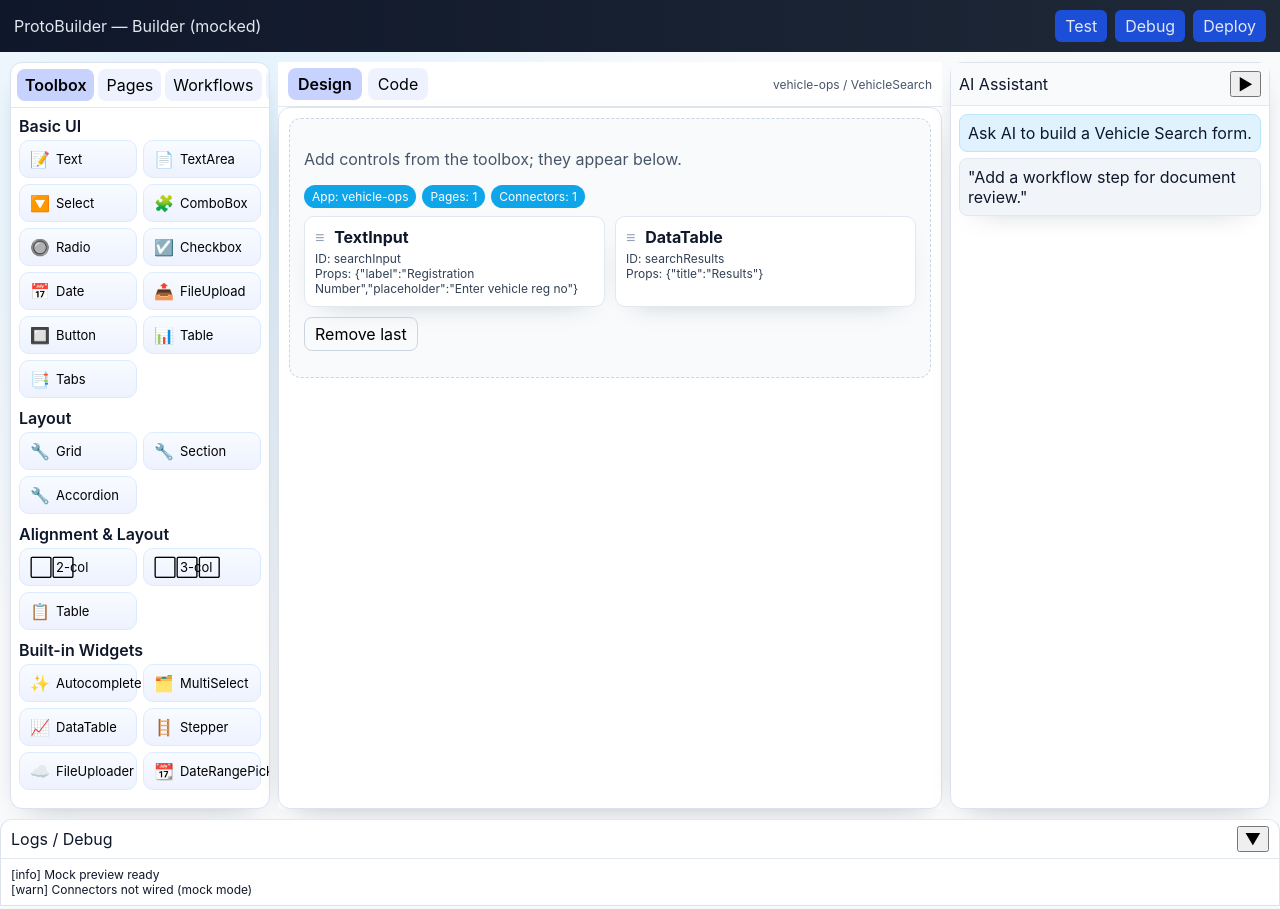
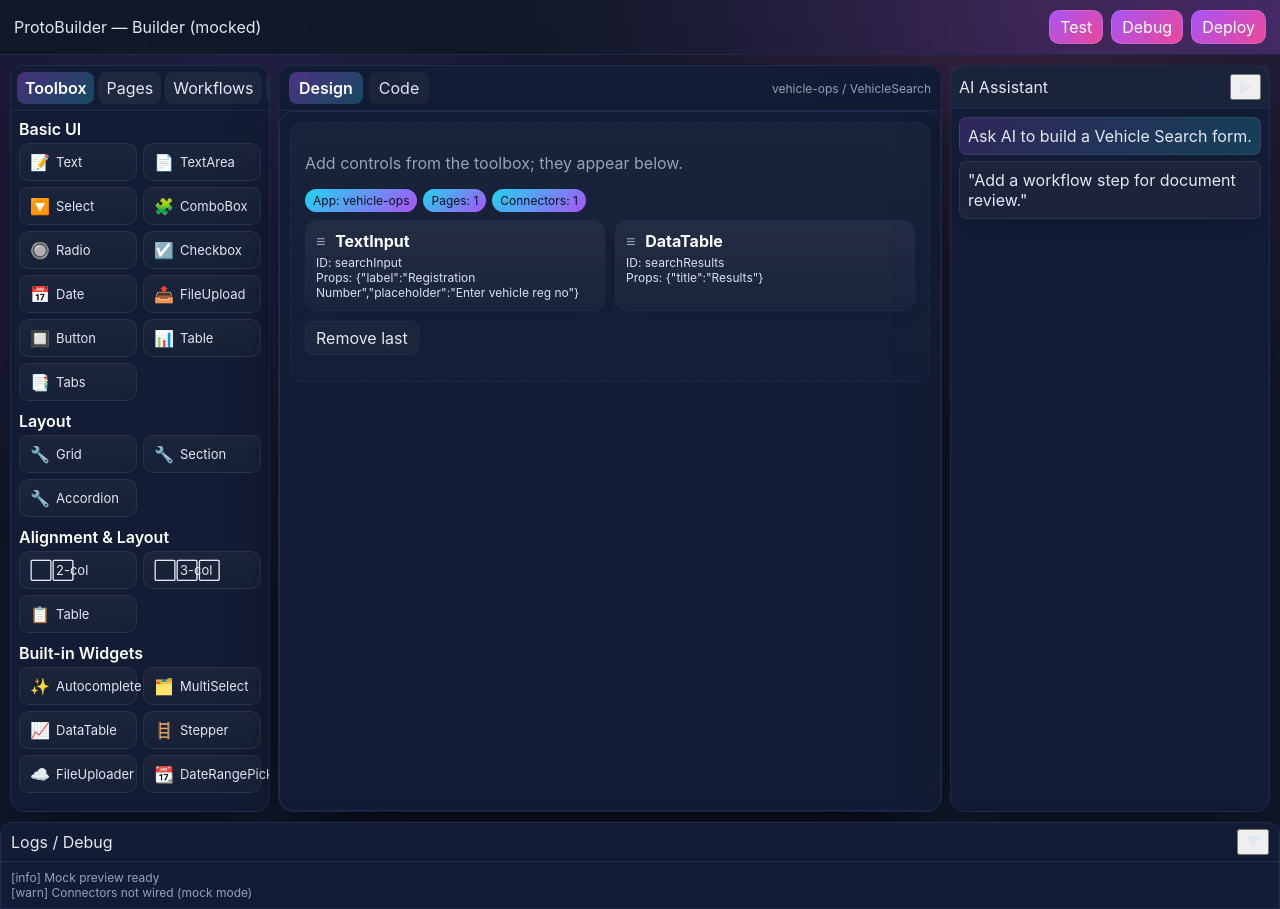
Before and after one commit to karthikeyanga/protobuilder, a React (Vite) app in the folder frontend/apps/builder/: page / in a window 1280 px wide. Built offline with nearby package versions, Linux system fonts and the light colour scheme.

Commit message:
ui: apply neon/purple theme inspired by invite-style palette

```diff
--- a/frontend/apps/builder/src/styles.css
+++ b/frontend/apps/builder/src/styles.css
@@ -1,21 +1,36 @@
+:root {
+  --bg: #0f172a;
+  --bg-soft: #0b1224;
+  --panel: #121c34;
+  --panel-2: #162441;
+  --border: #1f2c4d;
+  --text: #e2e8f0;
+  --muted: #94a3b8;
+  --accent: #a855f7;
+  --accent-2: #ec4899;
+  --accent-3: #22d3ee;
+  --glass: rgba(255, 255, 255, 0.06);
+  --shadow: 0 20px 60px -30px rgba(0, 0, 0, 0.8);
+}
+
 * {
   box-sizing: border-box;
 }
 
 body {
   margin: 0;
-  font-family: -apple-system, BlinkMacSystemFont, "Segoe UI", Arial, sans-serif;
-  color: #0f172a;
-  background: #f8fafc;
+  font-family: "Inter", "Segoe UI", system-ui, -apple-system, sans-serif;
+  color: var(--text);
+  background: var(--bg);
 }
 
 .layout {
   display: flex;
   flex-direction: column;
   min-height: 100vh;
-  background: radial-gradient(circle at 20% 20%, #e0f2fe, #f8fafc 40%), radial-gradient(circle at 80% 0%, #fee2e2, #f8fafc 40%), #f8fafc;
-  color: #0f172a;
-  font-family: -apple-system, BlinkMacSystemFont, "Segoe UI", Arial, sans-serif;
+  background: radial-gradient(circle at 20% 20%, rgba(168, 85, 247, 0.16), transparent 35%),
+    radial-gradient(circle at 80% 0%, rgba(236, 72, 153, 0.18), transparent 35%), var(--bg);
+  color: var(--text);
 }
 
 .topbar {
@@ -23,18 +38,21 @@ body {
   align-items: center;
   justify-content: space-between;
   padding: 10px 14px;
-  background: linear-gradient(90deg, #0f172a, #1f2937);
-  color: #e2e8f0;
+  background: linear-gradient(90deg, #111827, #111827 40%, rgba(168, 85, 247, 0.25));
+  color: var(--text);
+  border-bottom: 1px solid var(--border);
+  box-shadow: var(--shadow);
 }
 
 .top-actions button {
   margin-left: 8px;
-  background: #1d4ed8;
-  color: #e2e8f0;
-  border: none;
+  background: linear-gradient(135deg, var(--accent), var(--accent-2));
+  color: white;
+  border: 1px solid rgba(255, 255, 255, 0.12);
   padding: 6px 10px;
-  border-radius: 6px;
+  border-radius: 10px;
   cursor: pointer;
+  box-shadow: 0 12px 30px -20px rgba(236, 72, 153, 0.8);
 }
 
 .main {
@@ -49,10 +67,10 @@ body {
 .right-pane,
 .canvas,
 .bottom-pane {
-  background: white;
-  border: 1px solid #dce3ef;
-  border-radius: 12px;
-  box-shadow: 0 10px 30px -18px rgba(15, 23, 42, 0.4);
+  background: var(--panel);
+  border: 1px solid var(--border);
+  border-radius: 14px;
+  box-shadow: var(--shadow);
 }
 
 .left-pane {
@@ -71,20 +89,22 @@ body {
   align-items: center;
   gap: 4px;
   padding: 6px;
-  border-bottom: 1px solid #e2e8f0;
+  border-bottom: 1px solid var(--border);
 }
 
 .left-tabs button {
   padding: 6px 8px;
   border: none;
-  background: #eef2ff;
+  background: rgba(255, 255, 255, 0.05);
   border-radius: 8px;
   cursor: pointer;
+  color: var(--text);
 }
 
 .left-tabs button.active {
-  background: #c7d2fe;
+  background: linear-gradient(135deg, rgba(168, 85, 247, 0.35), rgba(34, 211, 238, 0.25));
   font-weight: 600;
+  color: white;
 }
 
 .left-tabs button.collapse {
@@ -104,6 +124,7 @@ body {
 .group-title {
   font-weight: 600;
   margin-bottom: 4px;
+  color: white;
 }
 
 .tool-grid {
@@ -118,15 +139,17 @@ body {
   gap: 6px;
   padding: 8px 10px;
   border-radius: 10px;
-  border: 1px solid #dbeafe;
-  background: linear-gradient(180deg, #f8fbff, #eef2ff);
+  border: 1px solid rgba(255, 255, 255, 0.08);
+  background: linear-gradient(180deg, rgba(255, 255, 255, 0.04), rgba(255, 255, 255, 0.02));
   cursor: pointer;
   transition: transform 0.1s ease, box-shadow 0.1s ease;
+  color: var(--text);
 }
 
 .tool-btn:hover {
   transform: translateY(-1px);
-  box-shadow: 0 10px 20px -18px rgba(15, 23, 42, 0.6);
+  box-shadow: 0 12px 26px -22px rgba(255, 255, 255, 0.7);
+  border-color: rgba(168, 85, 247, 0.5);
 }
 
 .tool-btn .icon {
@@ -156,7 +179,10 @@ body {
 .center-pane {
   display: flex;
   flex-direction: column;
-  background: white;
+  background: var(--panel);
+  border: 1px solid var(--border);
+  border-radius: 14px;
+  box-shadow: var(--shadow);
 }
 
 .tab-bar {
@@ -164,7 +190,7 @@ body {
   align-items: center;
   justify-content: space-between;
   padding: 6px 10px;
-  border-bottom: 1px solid #e2e8f0;
+  border-bottom: 1px solid var(--border);
 }
 
 .tabs button {
@@ -172,18 +198,20 @@ body {
   margin-right: 6px;
   border: none;
   border-radius: 8px;
-  background: #eef2ff;
+  background: rgba(255, 255, 255, 0.04);
   cursor: pointer;
+  color: var(--text);
 }
 
 .tabs button.active {
-  background: #c7d2fe;
+  background: linear-gradient(135deg, rgba(168, 85, 247, 0.4), rgba(34, 211, 238, 0.25));
   font-weight: 600;
+  color: white;
 }
 
 .breadcrumbs {
   font-size: 12px;
-  color: #475569;
+  color: var(--muted);
 }
 
 .canvas {
@@ -193,20 +221,21 @@ body {
 
 .canvas-inner {
   min-height: 260px;
-  border: 1px dashed #cbd5e1;
+  border: 1px dashed #1f2c4d;
   border-radius: 12px;
   padding: 14px;
-  background: #f8fafc;
+  background: linear-gradient(180deg, rgba(255, 255, 255, 0.03), rgba(255, 255, 255, 0.01));
+  color: var(--text);
   transition: border-color 0.15s ease, background 0.15s ease;
 }
 
 .canvas-inner.drop-over {
-  border-color: #3b82f6;
-  background: #e0f2fe;
+  border-color: var(--accent);
+  background: linear-gradient(180deg, rgba(168, 85, 247, 0.12), rgba(34, 211, 238, 0.08));
 }
 
 .hint {
-  color: #475569;
+  color: var(--muted);
 }
 
 .chip-row {
@@ -217,8 +246,8 @@ body {
 }
 
 .chip {
-  background: #0ea5e9;
-  color: white;
+  background: linear-gradient(135deg, var(--accent-3), var(--accent));
+  color: #0b1224;
   padding: 4px 8px;
   border-radius: 999px;
   font-size: 12px;
@@ -231,9 +260,9 @@ body {
 }
 
 .component-card {
-  background: white;
-  border: 1px solid #e2e8f0;
-  border-radius: 10px;
+  background: linear-gradient(180deg, rgba(255, 255, 255, 0.05), rgba(255, 255, 255, 0.02));
+  border: 1px solid var(--border);
+  border-radius: 12px;
   padding: 10px;
   box-shadow: 0 10px 30px -20px rgba(15, 23, 42, 0.35);
   cursor: grab;
@@ -242,21 +271,22 @@ body {
 .component-title {
   font-weight: 700;
   margin-bottom: 4px;
+  color: white;
 }
 
 .component-body {
   font-size: 12px;
-  color: #334155;
+  color: #d7e0f5;
 }
 
 .drag-handle {
   display: inline-block;
   margin-right: 6px;
-  color: #94a3b8;
+  color: var(--muted);
 }
 
 .empty {
-  color: #475569;
+  color: var(--muted);
   font-style: italic;
 }
 
@@ -265,11 +295,12 @@ body {
 }
 
 .ghost {
-  background: transparent;
-  border: 1px solid #cbd5e1;
+  background: rgba(255, 255, 255, 0.03);
+  border: 1px solid var(--border);
   padding: 6px 10px;
   border-radius: 8px;
   cursor: pointer;
+  color: var(--text);
 }
 
 .ghost:disabled {
@@ -278,13 +309,14 @@ body {
 }
 
 .code-view {
-  background: #0f172a;
+  background: #0b1224;
   color: #e2e8f0;
   padding: 10px;
   border-radius: 8px;
   min-height: 260px;
   overflow: auto;
   font-size: 12px;
+  border: 1px solid var(--border);
 }
 
 .right-pane {
@@ -302,8 +334,8 @@ body {
   align-items: center;
   justify-content: space-between;
   padding: 8px;
-  border-bottom: 1px solid #e2e8f0;
-  background: #f8fafc;
+  border-bottom: 1px solid var(--border);
+  background: rgba(255, 255, 255, 0.03);
 }
 
 .right-content {
@@ -311,8 +343,8 @@ body {
 }
 
 .ai-bubble {
-  background: #e0f2fe;
-  border: 1px solid #bae6fd;
+  background: linear-gradient(135deg, rgba(168, 85, 247, 0.2), rgba(34, 211, 238, 0.2));
+  border: 1px solid rgba(255, 255, 255, 0.08);
   border-radius: 8px;
   padding: 8px;
   margin-bottom: 6px;
@@ -320,17 +352,18 @@ body {
 }
 
 .ai-bubble.secondary {
-  background: #f1f5f9;
-  border-color: #e2e8f0;
+  background: rgba(255, 255, 255, 0.04);
+  border-color: rgba(255, 255, 255, 0.08);
 }
 
 .collapse {
   cursor: pointer;
+  color: var(--text);
 }
 
 .bottom-pane {
-  border-top: 1px solid #e2e8f0;
-  background: white;
+  border-top: 1px solid var(--border);
+  background: var(--panel);
   border-radius: 12px 12px 0 0;
 }
 
@@ -339,12 +372,14 @@ body {
   align-items: center;
   justify-content: space-between;
   padding: 6px 10px;
-  border-bottom: 1px solid #e2e8f0;
+  border-bottom: 1px solid var(--border);
+  color: var(--text);
 }
 
 .bottom-content {
   padding: 8px 10px;
   font-size: 12px;
+  color: var(--muted);
 }
 
 .bottom-pane.collapsed .bottom-content {
```
